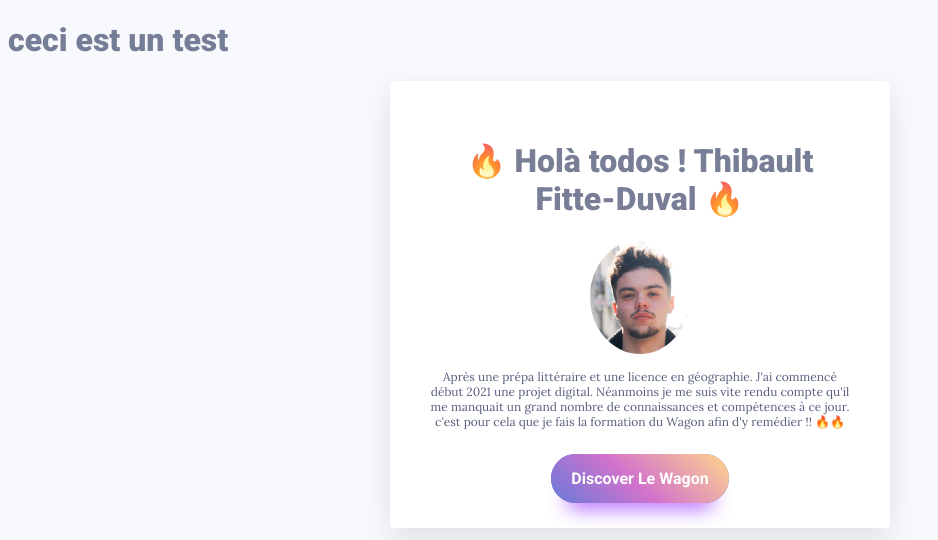
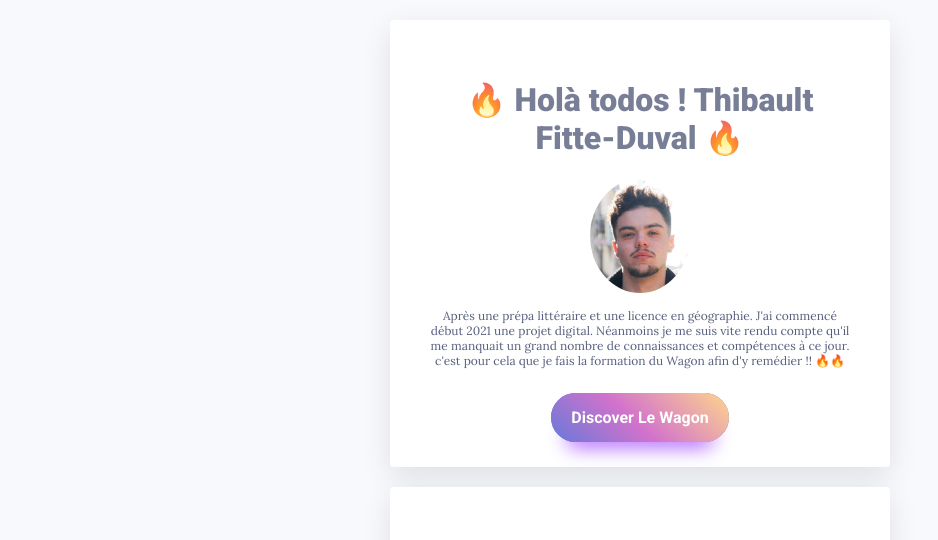
Before and after one commit to melitapis/profile, a plain HTML site: page index.html in a window 1280 px wide. Shown: the top 540 px of the page, without its empty margins (0-938 px from the left). Drawn offline with Linux system fonts and the light colour scheme.

```diff
--- a/index.html
+++ b/index.html
@@ -12,7 +12,7 @@
 </head>
 
 <body>
-  <h1>ceci est un test</h1>
+
   <div class="container">
     <div class="card-white" id="introduction">
       <h1>🔥 Holà todos ! Thibault Fitte-Duval 🔥 </h1>
```
